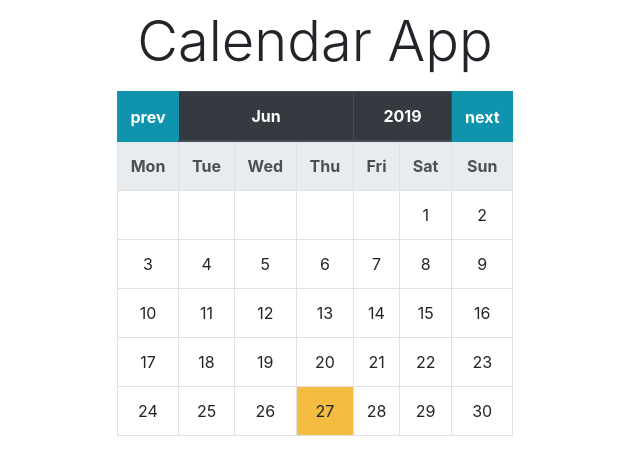
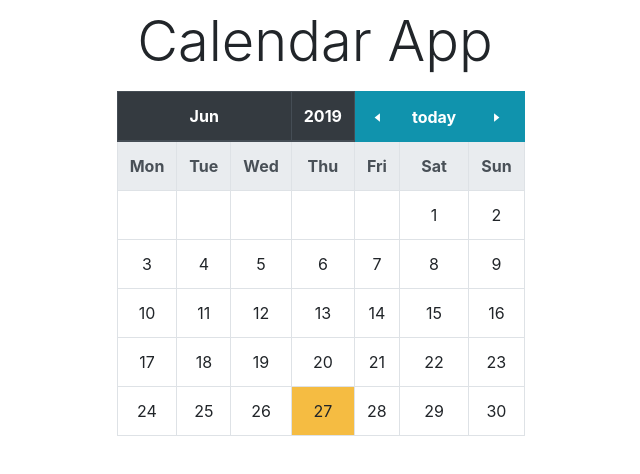
Before and after one commit to radonichn/react-calendar, a React (Create React App) app: page / in a window 1280 px wide. Shown: the top 474 px of the page, without its empty margins (325-965 px from the left). Built offline with nearby package versions, Linux system fonts and the light colour scheme.

Commit message:
made the nav work

```diff
--- a/src/App.js
+++ b/src/App.js
@@ -1,9 +1,10 @@
-import React from "react";
+import React, { Component } from "react";
 import "bootstrap/dist/css/bootstrap.min.css";
 import "./App.css";
 import Calendar from "./components/Calendar";
 
-function App() {
+class App extends Component {
+  render() {
     return (
       <div className="App">
         <h1 className="display-4 m-2">Calendar App</h1>
@@ -11,5 +12,6 @@ function App() {
       </div>
     );
   }
+}
 
 export default App;
--- a/src/components/Calendar.jsx
+++ b/src/components/Calendar.jsx
@@ -2,8 +2,9 @@ import React, { Component } from "react";
 import "./index.css";
 class Calendar extends Component {
   state = {
-    current: new Date()
-    // immutable: new Date()
+    current: new Date(),
+    immutable: new Date(),
+    note: ""
   };
   months = [
     "Jan",
@@ -27,6 +28,21 @@ class Calendar extends Component {
   currentDate = () => this.state.current.getDate();
   firstDay = () =>
     new Date(this.year(), this.state.current.getMonth(), 0).getDay();
+
+  nextMonth = () => {
+    let d = new Date(this.state.current.getTime());
+    let current = new Date(d.setMonth(d.getMonth() + 1));
+    this.setState({ current });
+  };
+  currentMonth = () => {
+    let current = new Date(this.state.immutable.getTime());
+    this.setState({ current });
+  };
+  prevMonth = () => {
+    let d = new Date(this.state.current.getTime());
+    let current = new Date(d.setMonth(d.getMonth() - 1));
+    this.setState({ current });
+  };
   render() {
     let weekdays = this.weekdays.map(day => {
       return (
@@ -36,7 +52,6 @@ class Calendar extends Component {
       );
     });
     let blanks = [];
-    console.log(this.month());
     for (let i = 0; i < this.firstDay(); i++) {
       blanks.push(
         <td className="blank" key={i}>
@@ -48,7 +63,7 @@ class Calendar extends Component {
     for (let i = 1; i <= this.daysInMonth(); i++) {
       let className = i === this.currentDate() ? "day current" : "day";
       daysInMonth.push(
-        <td key={i * 125} className={className}>
+        <td key={i * 125} className={className} onDoubleClick={this.addNote}>
           {i}
         </td>
       );
@@ -77,10 +92,17 @@ class Calendar extends Component {
         <table className="table table-bordered">
           <thead className="thead-dark">
             <tr>
-              <th className="table-nav">prev</th>
               <th colSpan="3">{this.month()}</th>
-              <th colSpan="2">{this.year()}</th>
-              <th className="table-nav">next</th>
+              <th colSpan="1">{this.year()}</th>
+              <th className="table-nav" onClick={this.prevMonth}>
+                <span className="arrows">🢐</span>
+              </th>
+              <th className="table-nav" onClick={this.currentMonth}>
+                today
+              </th>
+              <th className="table-nav" onClick={this.nextMonth}>
+                <span className="arrows">🢒</span>
+              </th>
             </tr>
           </thead>
           <tbody>
--- a/src/components/index.css
+++ b/src/components/index.css
@@ -24,6 +24,7 @@ td.day.current:hover {
   cursor: pointer;
   transition: all 0.3s ease;
 }
+
 .table th.table-nav:hover {
   background-color: #0f7286;
   border: 1px solid #0f7286;
```
Lines whose indentation alone changed are shown as unchanged.
